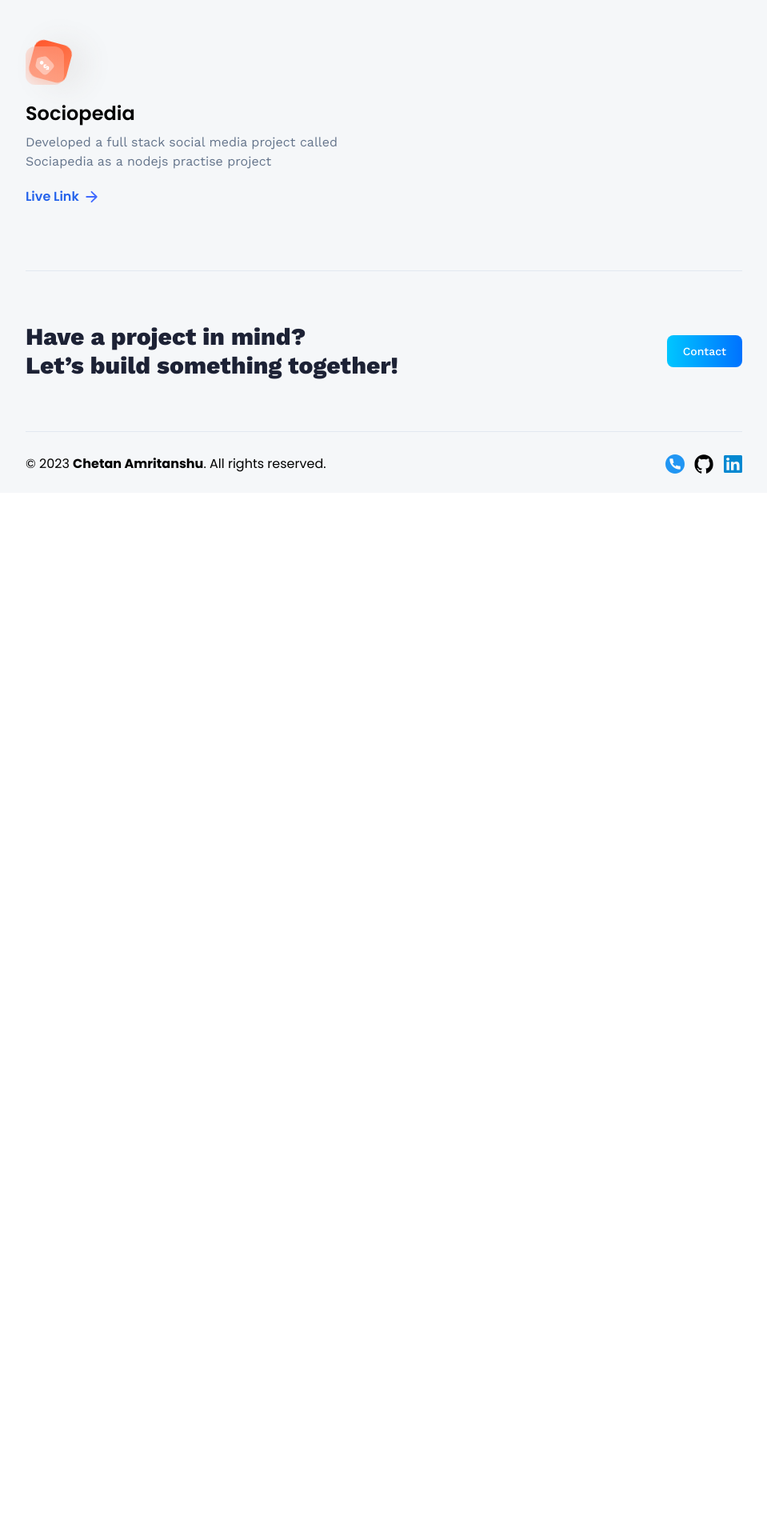
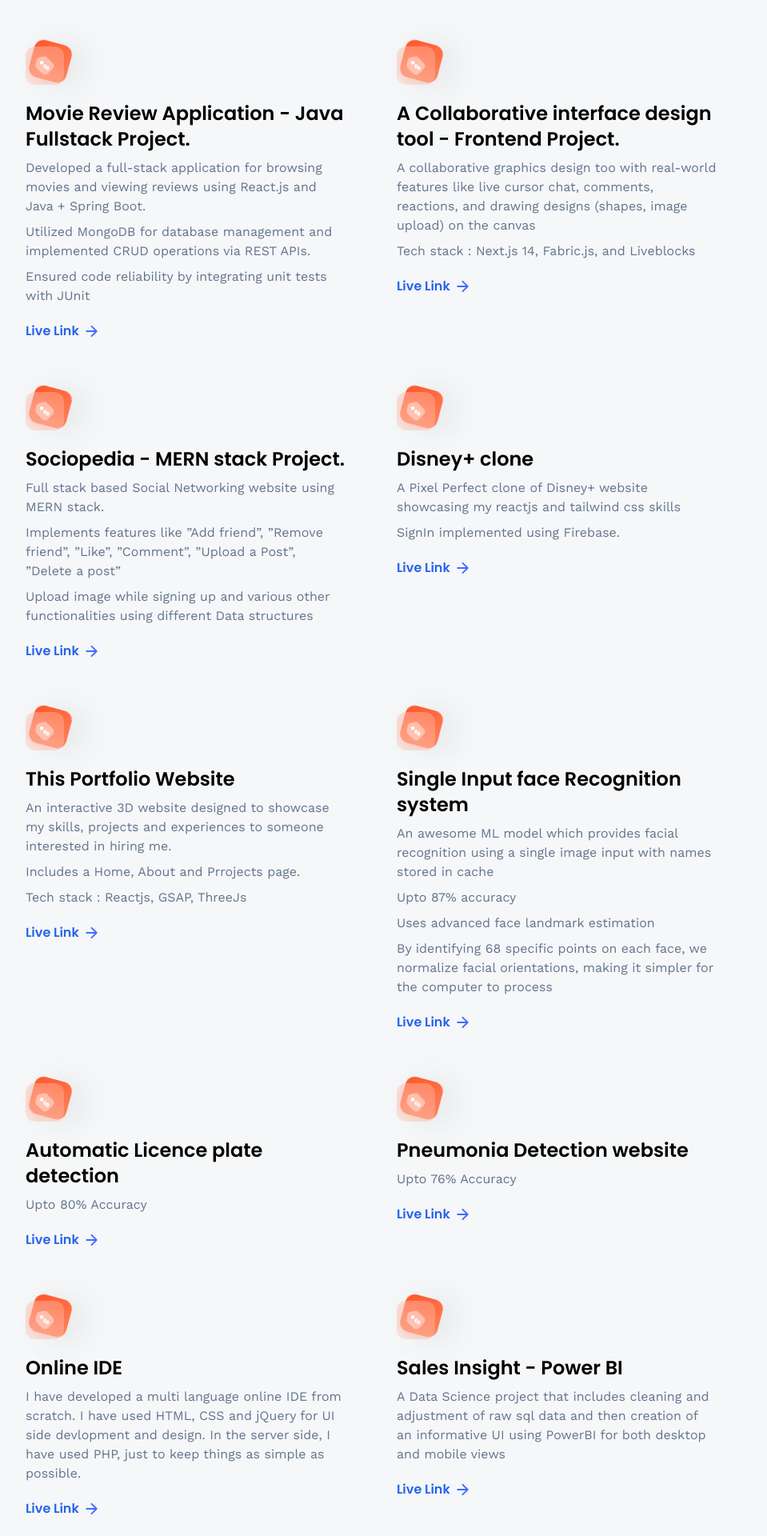
Before and after one commit to nashriel/Portfolio-3D, a React (Vite) app: page /projects in a window 1280 px wide. Shown: the part 300-2220 px from the top of the page at 80% size, without its empty margins (160-1119 px from the left). Before the commit the page ends 916 px from the top, so only its background shows below. Built offline with nearby package versions, Linux system fonts and the light colour scheme; no server answers.

Commit message:
added resume and updated projects

```diff
--- a/package.json
+++ b/package.json
@@ -11,11 +11,13 @@
   },
   "dependencies": {
     "@emailjs/browser": "^3.11.0",
+    "@react-pdf/renderer": "^4.1.6",
     "@react-spring/three": "^9.7.3",
     "@react-three/drei": "^9.88.2",
     "@react-three/fiber": "^8.14.5",
     "react": "^18.2.0",
     "react-dom": "^18.2.0",
+    "react-pdf": "^9.2.1",
     "react-router-dom": "^6.17.0",
     "react-vertical-timeline-component": "^3.6.0",
     "three": "^0.157.0"
--- a/src/constants/index.js
+++ b/src/constants/index.js
@@ -106,17 +106,19 @@ export const skills = [
 ];
 
 export const experiences = [
+
+
     {
-        title: "React.js Developer",
-        company_name: "Daffodil Healths",
+        title: "Software Development engineer + Instructor",
+        company_name: "Newton school of Technology",
         icon: "",
-        iconBg: "#accbe1",
-        date: "June 2022 - August 2022",
+        iconBg: "#b7e4c7",
+        date: "February 2024 - February 2025",
         points: [
-            "Developing and maintaining web applications using React.js and other related technologies.",
-            "Collaborating with cross-functional teams including designers, product managers, and other developers to create high-quality products.",
-            "Implementing responsive design and ensuring cross-browser compatibility.",
-            "Participating in code reviews and providing constructive feedback to other developers.",
+            "Developed full-stack educational content (HTML, CSS, JavaScript, React.js, Node.js, deployment).",
+            "Improved platform functionality by enhancing the notes creation tool",
+            "Mentored 100+ students; facilitated hackathon participation and internship placements",
+            "Tech Stack: React.js, Django, Java, Spring Boot."
         ],
     },
     {
@@ -129,21 +131,25 @@ export const experiences = [
             "Developing and maintaining web applications using React.js and other related technologies for controlling and diagnosing robots",
             "Collaborating with cross-functional teams including designers, product managers, and other developers to create high-quality products.",
             "Implementing responsive design and ensuring cross-browser compatibility.",
-            "Participating in Robo expo 2023 with out major project - Bin picker system",
+            "The project got selected as one of the best Robotics projects worldwide and resulted in the team being invited to Roboexpo 2024, Tokyo,Japan",
+            "Tech Stack: React.js, Redis, Django, ROS (Robot Operating System), Tailwind CSS.",
+            "Checkout the project demo here : https://drive.google.com/file/d/1Cm7E3glv7ODzPpQvojqLzfyG0e8-zzNw/view"
         ],
     },
     {
-        title: "Technical Content Engineer",
-        company_name: "Newton school",
+        title: "React.js Developer",
+        company_name: "Daffodil Healths",
         icon: "",
-        iconBg: "#b7e4c7",
-        date: "Feb 2024 - Full Time Conversion to Technical Program manager",
+        iconBg: "#accbe1",
+        date: "June 2022 - August 2022",
         points: [
-            "Developing and maintaining web applications using React.js and other related technologies.",
-            "Creating Lecture notes and controlling overall lecture workflow",
-            "Mentored Students for participation in MLH fellowship program",
+            "Enhanced web application features for partner hospitals, improving operational efficiency enhancing customer interaction by 34%",
+            "Implemented features like custom form generation and code optimization..",
+            "Implementing responsive design and ensuring cross-browser compatibility.",
+            "Participating in code reviews and providing constructive feedback to other developers.",
+            "Tech Stack: React.js, Spring Boot, MongoDB, Postman, Figma."
         ],
-    },
+    }
 
 ];
 
@@ -169,9 +175,100 @@ export const projects = [
     {
         iconUrl: pricewise,
         theme: 'btn-back-red',
-        name: 'Sociopedia',
-        description: 'Developed a full stack social media project called Sociapedia as a nodejs practise project',
-        link: 'https://github.com/adrianhajdin/pricewise',
+        name: 'Movie Review Application - Java Fullstack Project.',
+        description: ['Developed a full-stack application for browsing movies and viewing reviews using React.js and Java + Spring Boot.', 'Utilized MongoDB for database management and implemented CRUD operations via REST APIs.','Ensured code reliability by integrating unit tests with JUnit'],
+        // description: '# Developed a full-stack application for browsing movies and viewing reviews using React.js and Java + Spring Boot.\n Utilized MongoDB for database management and implemented CRUD operations via REST APIs.\n Ensured code reliability by integrating unit tests with JUnit',
+        link: 'https://github.com/trojan1771/Movies-and-Reviews---Backend',
     },
-
+    {
+        iconUrl: pricewise,
+        theme: 'btn-back-red',
+        name: 'A Collaborative interface design tool - Frontend Project.',
+        description: ['A collaborative graphics design too with real-world features like live cursor chat, comments, reactions, and drawing designs (shapes, image upload) on the canvas','Tech stack : Next.js 14, Fabric.js, and Liveblocks'],
+        link: 'https://figma-clone-dun-five.vercel.app/',
+    },
+    {
+        iconUrl: pricewise,
+        theme: 'btn-back-red',
+        name: 'Sociopedia - MERN stack Project.',
+        description: ['Full stack based Social Networking website using MERN stack.','Implements features like ”Add friend”, ”Remove friend”, ”Like”, ”Comment”, ”Upload a Post”, ”Delete a post”','Upload image while signing up and various other functionalities using different Data structures'],
+        link: 'https://drive.google.com/file/d/1DSX59VsReU-Wag45R_Y1-aGCNaQ8dkk0/view?usp=sharing',
+    },
+    {
+        iconUrl: pricewise,
+        theme: 'btn-back-red',
+        name: 'Disney+ clone',
+        description: ['A Pixel Perfect clone of Disney+ website showcasing my reactjs and tailwind css skills','SignIn implemented using Firebase.'],
+        link: 'https://drive.google.com/file/d/1I7KSCDxOK2_DDFbE-yMK4Tvy7KHRv6mK/view?usp=sharing',
+    },
+    {
+        iconUrl: pricewise,
+        theme: 'btn-back-red',
+        name: 'This Portfolio Website',
+        description: ['An interactive 3D website designed to showcase my skills, projects and experiences to someone interested in hiring me.','Includes a Home, About and Prrojects page.','Tech stack : Reactjs, GSAP, ThreeJs'],
+        link: 'https://github.com/trojan1771/Portfolio-3D',
+    },
+    {
+        iconUrl: pricewise,
+        theme: 'btn-back-red',
+        name: 'Single Input face Recognition system',
+        description: ['An awesome ML model which provides facial recognition using a single image input with names stored in cache','Upto 87% accuracy','Uses advanced face landmark estimation','By identifying 68 specific points on each face, we normalize facial orientations, making it simpler for the computer to process'],
+        link: 'https://github.com/trojan1771/face_recog_login_system',
+    },
+    {
+        iconUrl: pricewise,
+        theme: 'btn-back-red',
+        name: 'Automatic Licence plate detection',
+        description: ['Upto 80% Accuracy'],
+        link: 'https://github.com/trojan1771/Automatic-licence-plate-detection',
+    },
+    {
+        iconUrl: pricewise,
+        theme: 'btn-back-red',
+        name: 'Pneumonia Detection website',
+        description: ['Upto 76% Accuracy'],
+        link: 'https://github.com/trojan1771/Pneumonia-detection-website',
+    },
+    {
+        iconUrl: pricewise,
+        theme: 'btn-back-red',
+        name: 'Online IDE',
+        description: ['I have developed a multi language online IDE from scratch. I have used HTML, CSS and jQuery for UI side devlopment and design. In the server side, I have used PHP, just to keep things as simple as possible.'],
+        link: 'https://github.com/trojan1771/Online-IDE-',
+    },
+    {
+        iconUrl: pricewise,
+        theme: 'btn-back-red',
+        name: 'Sales Insight - Power BI',
+        description: ['A Data Science project that includes cleaning and adjustment of raw sql data and then creation of an informative UI using PowerBI for both desktop and mobile views'],
+        link: 'https://github.com/trojan1771/Sales-Insight',
+    },
+    {
+        iconUrl: pricewise,
+        theme: 'btn-back-red',
+        name: 'Personal finance dashboard - Power BI',
+        description: ['This repository contains a comprehensive personal finance dashboard built using Microsoft Power BI. Take control of your finances by visualizing and analyzing your income, expenses, savings, and investments in an interactive and intuitive way.'],
+        link: 'https://github.com/trojan1771/Personal-finance-Dashboard',
+    },
+    {
+        iconUrl: pricewise,
+        theme: 'btn-back-red',
+        name: 'ChetChat - Real time chat app',
+        description: ['Real time chat app using MERN stack and Socekt.io'],
+        link: 'https://github.com/trojan1771/rtca',
+    },
+    {
+        iconUrl: pricewise,
+        theme: 'btn-back-red',
+        name: 'File compressor',
+        description: ['A Real application based on Huffman encoding implemented using c++'],
+        link: 'https://github.com/trojan1771/Compressor-App-c--',
+    },
+    {
+        iconUrl: pricewise,
+        theme: 'btn-back-red',
+        name: 'Delhi metro helper',
+        description: ['A Djkstra algorithm based code which works with the data of Delhi metro connections and provides you the fastest routes either based on time or cost of travel'],
+        link: 'https://github.com/trojan1771/Metro-app',
+    },
 ];
--- a/src/pages/About.jsx
+++ b/src/pages/About.jsx
@@ -6,7 +6,10 @@ import {
 import { CTA } from "../components";
 import { experiences, skills } from "../constants";
 
+
 import "react-vertical-timeline-component/style.min.css";
+
+
 
 const About = () => {
   return (
@@ -106,6 +109,19 @@ const About = () => {
         </div>
       </div>
 
+      <div className='py-10 flex flex-col'>
+        <h3 className='subhead-text'>My Resume</h3>
+
+        <div className='mt-16 flex flex-wrap gap-12'>
+
+          <iframe
+            src="./ChetanAmritanshu_Resume.pdf"
+            className="w-full h-[90vh]"
+            title="Resume"
+          />
+        </div>
+      </div>
+
       <hr className='border-slate-200' />
 
       <CTA />
--- a/src/pages/Contact.jsx
+++ b/src/pages/Contact.jsx
@@ -78,7 +78,7 @@ const Contact = () => {
       <div className='flex-1 min-w-[50%] flex flex-col'>
         <h1 className='head-text'>Get in Touch</h1>
 
-        <form
+        {/* <form
           ref={formRef}
           onSubmit={handleSubmit}
           className='w-full flex flex-col gap-7 mt-14'
@@ -134,7 +134,12 @@ const Contact = () => {
           >
             {loading ? "Sending..." : "Submit"}
           </button>
-        </form>
+        </form> */}
+        <p className="text-black-500 font-semibold mt-20 text-[#2196f3]" >Email : <a href="mailto:chetan.amritanshu@gmail.com">chetan.amritanshu@gmail.com</a></p>
+        <p className="text-black-500 font-semibold mt-5 text-[#2196f3]">LinkedIn : <a href="https://www.linkedin.com/in/chetan-amritanshu-1b5b2a205">https://www.linkedin.com/in/chetan-amritanshu-1b5b2a205</a></p>
+        <p className="text-black-500 font-semibold mt-5 text-[#2196f3]">Github : <a href="https://github.com/trojan1771">https://github.com/trojan1771</a></p>
+        <p className="text-black-500 font-semibold mt-5 text-[#2196f3]">Mobile : +91-6264687813 ( available on Call and Whatsapp ) </p>
+
       </div>
 
       <div className='lg:w-1/2 w-full lg:h-auto md:h-[550px] h-[350px]'>
--- a/src/pages/Projects.jsx
+++ b/src/pages/Projects.jsx
@@ -40,7 +40,10 @@ const Projects = () => {
               <h4 className='text-2xl font-poppins font-semibold'>
                 {project.name}
               </h4>
-              <p className='mt-2 text-slate-500'>{project.description}</p>
+
+              {project.description.map((item)=>(
+                <p className='mt-2 text-slate-500'>{item}</p>
+              ))}
               <div className='mt-5 flex items-center gap-2 font-poppins'>
                 <Link
                   to={project.link}
```
Also changed, not shown: 2 other files (tests, documents, lock files or other folders).
